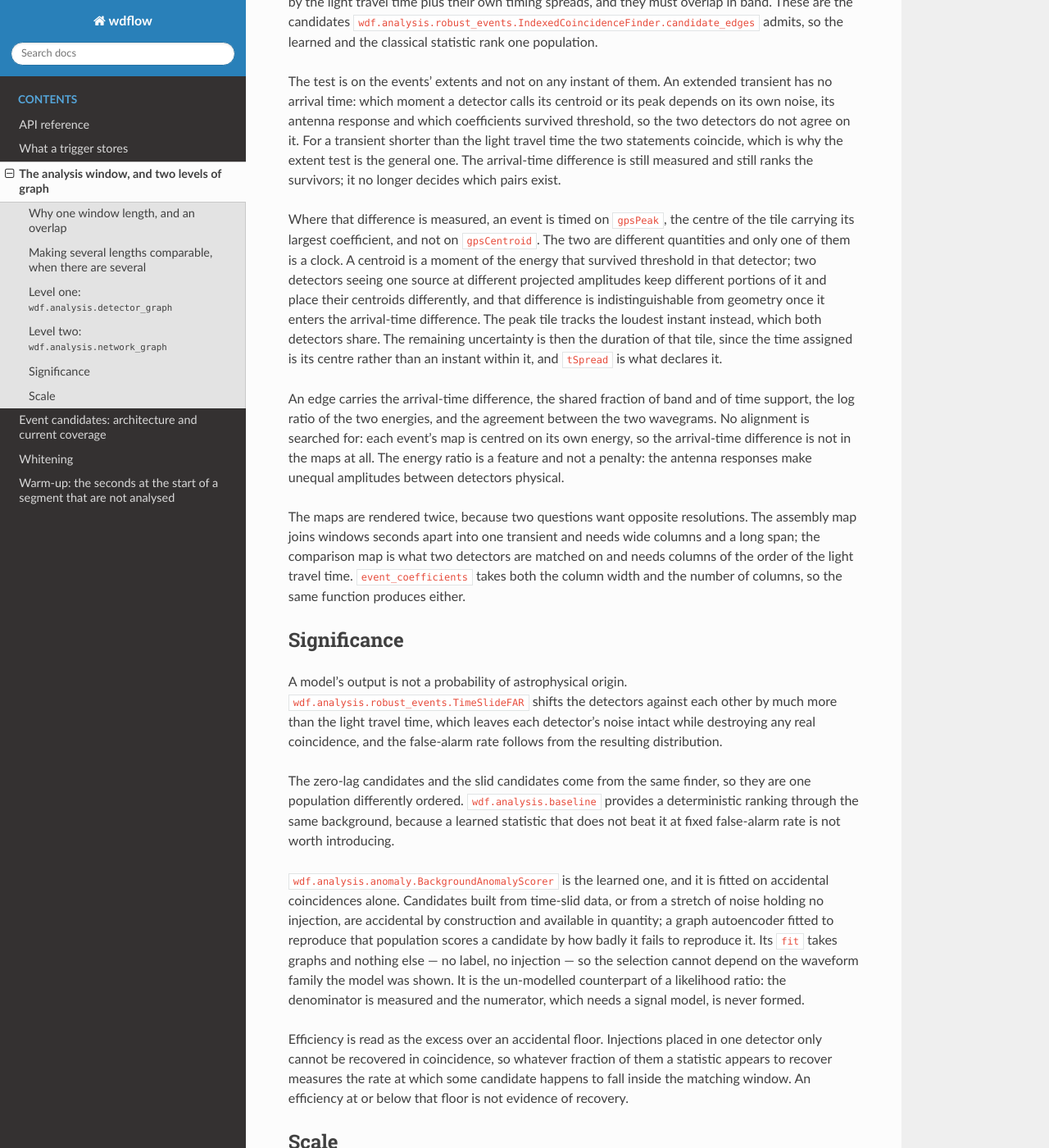
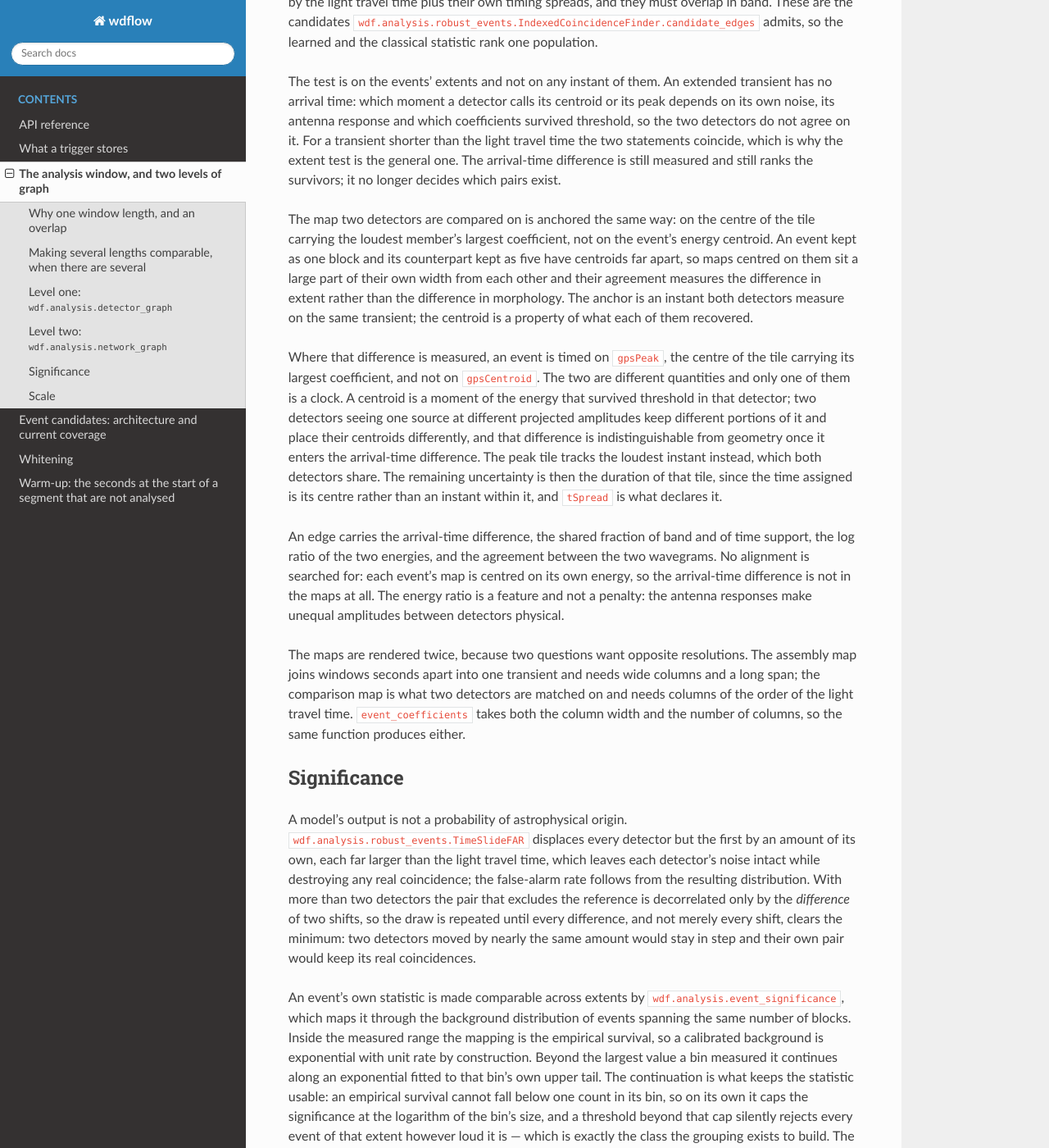
Before and after one commit to elenacuoco/wdflow, a Sphinx documentation site: the page built from docs/design/windows-and-graphs.md, in a window 1280 px wide and 1400 px high, scrolled down 2129 px. Shown: the whole window at 82% size. Built offline with Sphinx 7.4.7 and the Read the Docs theme 3.1.0, drawn with Linux system fonts in a browser that asks for light colours; pages that are not in the unit, such as notebooks, are missing from menus; some of the changed text lies outside the part shown.

Commit message:
Document what changed under the results
The design notes described a coincidence timed on centroids and a significance
that could only reach the logarithm of its bin, neither of which is what the
code does now. They now say what the comparison map is anchored on and why a
centroid is not comparable between detectors; how the significance continues
past the largest value a bin measured, and what capping it silently rejected;
how the slides displace every detector but the reference, and why their pairwise
differences have to clear the minimum once there are more than two; and what the
per-detector amplitude floor is for --- a population every detector can see,
which is the population an efficiency belongs to.

```diff
--- a/docs/design/windows-and-graphs.md
+++ b/docs/design/windows-and-graphs.md
@@ -107,6 +107,14 @@
 extent test is the general one. The arrival-time difference is still measured
 and still ranks the survivors; it no longer decides which pairs exist.
 
+The map two detectors are compared on is anchored the same way: on the centre of
+the tile carrying the loudest member's largest coefficient, not on the event's
+energy centroid. An event kept as one block and its counterpart kept as five have
+centroids far apart, so maps centred on them sit a large part of their own width
+from each other and their agreement measures the difference in extent rather than
+the difference in morphology. The anchor is an instant both detectors measure on
+the same transient; the centroid is a property of what each of them recovered.
+
 Where that difference is measured, an event is timed on `gpsPeak`, the centre of
 the tile carrying its largest coefficient, and not on `gpsCentroid`. The two are
 different quantities and only one of them is a clock. A centroid is a moment of
@@ -135,10 +143,28 @@
 ## Significance
 
 A model's output is not a probability of astrophysical origin.
-`wdf.analysis.robust_events.TimeSlideFAR` shifts the detectors against each other
-by much more than the light travel time, which leaves each detector's noise intact
-while destroying any real coincidence, and the false-alarm rate follows from the
-resulting distribution.
+`wdf.analysis.robust_events.TimeSlideFAR` displaces every detector but the first
+by an amount of its own, each far larger than the light travel time, which leaves
+each detector's noise intact while destroying any real coincidence; the
+false-alarm rate follows from the resulting distribution. With more than two
+detectors the pair that excludes the reference is decorrelated only by the
+*difference* of two shifts, so the draw is repeated until every difference, and
+not merely every shift, clears the minimum: two detectors moved by nearly the
+same amount would stay in step and their own pair would keep its real
+coincidences.
+
+An event's own statistic is made comparable across extents by
+`wdf.analysis.event_significance`, which maps it through the background
+distribution of events spanning the same number of blocks. Inside the measured
+range the mapping is the empirical survival, so a calibrated background is
+exponential with unit rate by construction. Beyond the largest value a bin
+measured it continues along an exponential fitted to that bin's own upper tail.
+The continuation is what keeps the statistic usable: an empirical survival cannot
+fall below one count in its bin, so on its own it caps the significance at the
+logarithm of the bin's size, and a threshold beyond that cap silently rejects
+every event of that extent however loud it is --- which is exactly the class the
+grouping exists to build. The extrapolation is a stated model of the tail and the
+edge of the sample records where the measurement ends.
 
 The zero-lag candidates and the slid candidates come from the same finder, so they
 are one population differently ordered. `wdf.analysis.baseline` provides a
--- a/site/index.html
+++ b/site/index.html
@@ -326,6 +326,7 @@
             <tr><td>gpsCentroid</td><td>the energy centroid of the tiles in time. It describes where an event's energy sits, and it is not what the coincidence times a pair on: a centroid depends on how much of the transient survived threshold in that detector, so two detectors at different projected amplitudes place it differently</td></tr>
             <tr><td>gpsPeak</td><td>the centre of the tile carrying the largest coefficient — the arrival time the cross-detector stage uses, and the one the difference between detectors is measured on</td></tr>
             <tr><td>tSpread</td><td>the spread of the energy about that centroid, including each tile's own width</td></tr>
+            <tr><td>the wavegram</td><td>the event's coefficients on a band-by-time grid, anchored on the same loudest tile. Anchoring it on the energy centroid instead makes two detectors that kept different amounts of one transient compare maps offset by a large part of their own width, and their agreement then measures the difference in extent rather than in morphology</td></tr>
             <tr><td>duration</td><td>the extent of the surviving tiles</td></tr>
             <tr><td>duration90</td><td>the interval holding the central 90% of the energy; one marginal tile cannot stretch it</td></tr>
             <tr><td>freqMean</td><td>energy-weighted frequency of the tiles, in the log-frequency the dyadic tiling is uniform in</td></tr>
```
Also changed, not shown: docs/design/event-candidates.md (+21 -0 lines).
